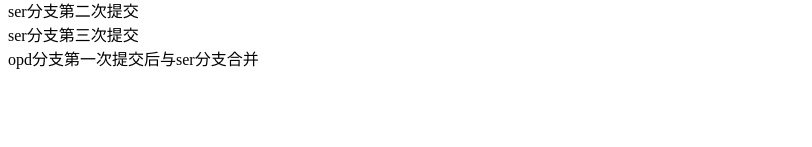
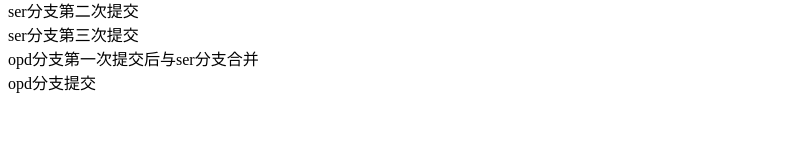
Before and after one commit to hangyoku/fisrt, an Angular app in the folder herosShow/: page / in a window 1280 px wide. Shown: the part 153-300 px from the top of the page, without its empty margins (0-812 px from the left). Built offline with nearby package versions, Linux system fonts and the light colour scheme.

Commit message:
opd commit

```diff
--- a/herosShow/src/app/app.component.html
+++ b/herosShow/src/app/app.component.html
@@ -10,3 +10,4 @@
 <div>ser分支第二次提交</div>
 <div>ser分支第三次提交</div>
 <div>opd分支第一次提交后与ser分支合并</div>
+<div>opd分支提交</div>
```
